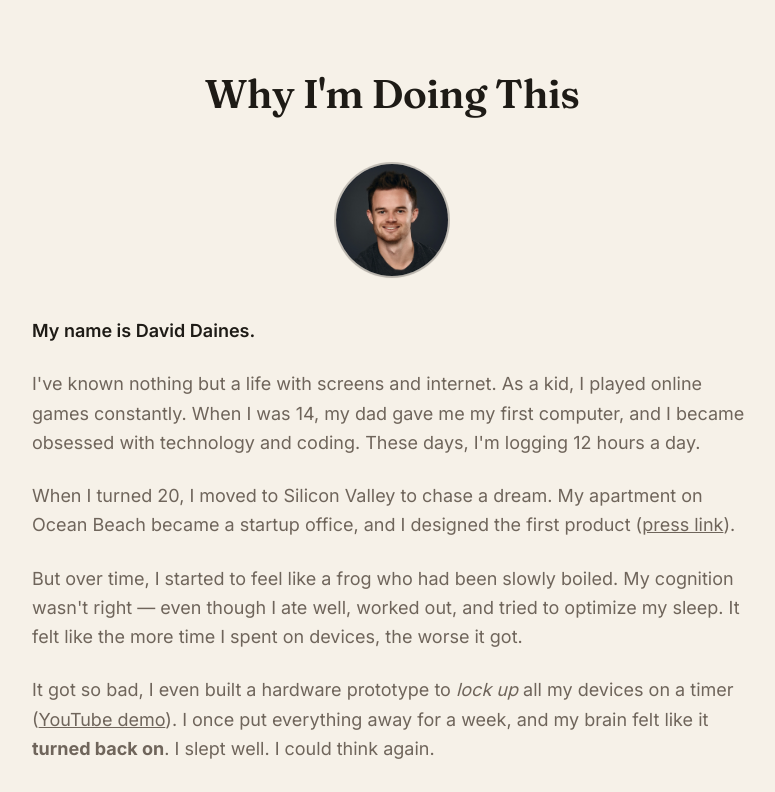
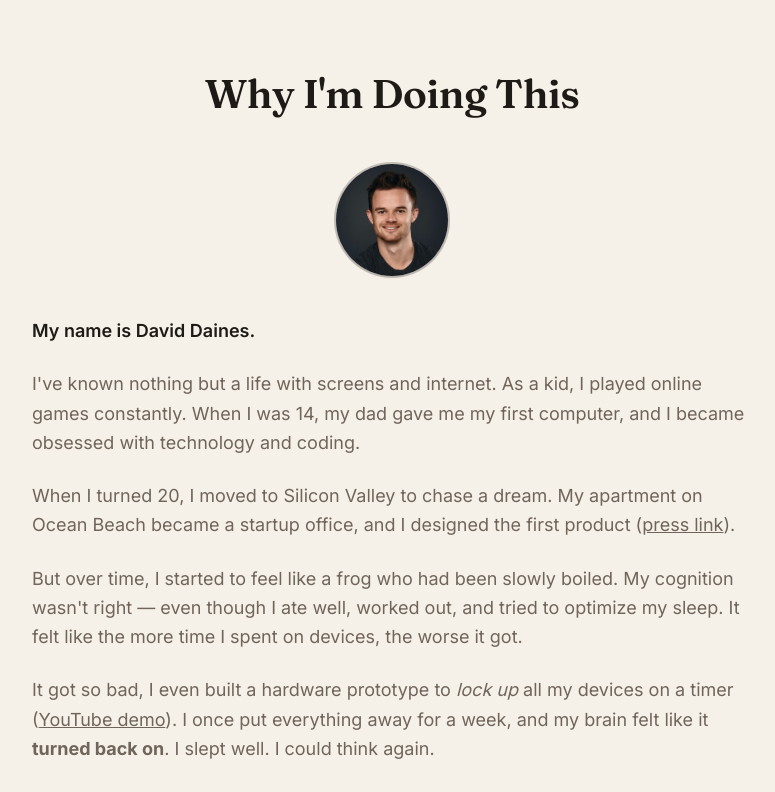
Before and after one commit to dvdaines/year-unplugged-dashboard, a Next.js app: page /about in a window 1280 px wide. Shown: the top 792 px of the page, without its empty margins (248-1023 px from the left). Built offline with nearby package versions, Linux system fonts and the light colour scheme.

Commit message:
Update page.tsx

```diff
--- a/app/about/page.tsx
+++ b/app/about/page.tsx
@@ -28,7 +28,7 @@ export default function AboutPage() {
 
           <p>
             I&apos;ve known nothing but a life with screens and internet. As a kid, I played online games constantly. When I was 14, my dad
-            gave me my first computer, and I became obsessed with technology and coding. These days, I&apos;m logging 12 hours a day.
+            gave me my first computer, and I became obsessed with technology and coding.
           </p>
 
           <p>
```
